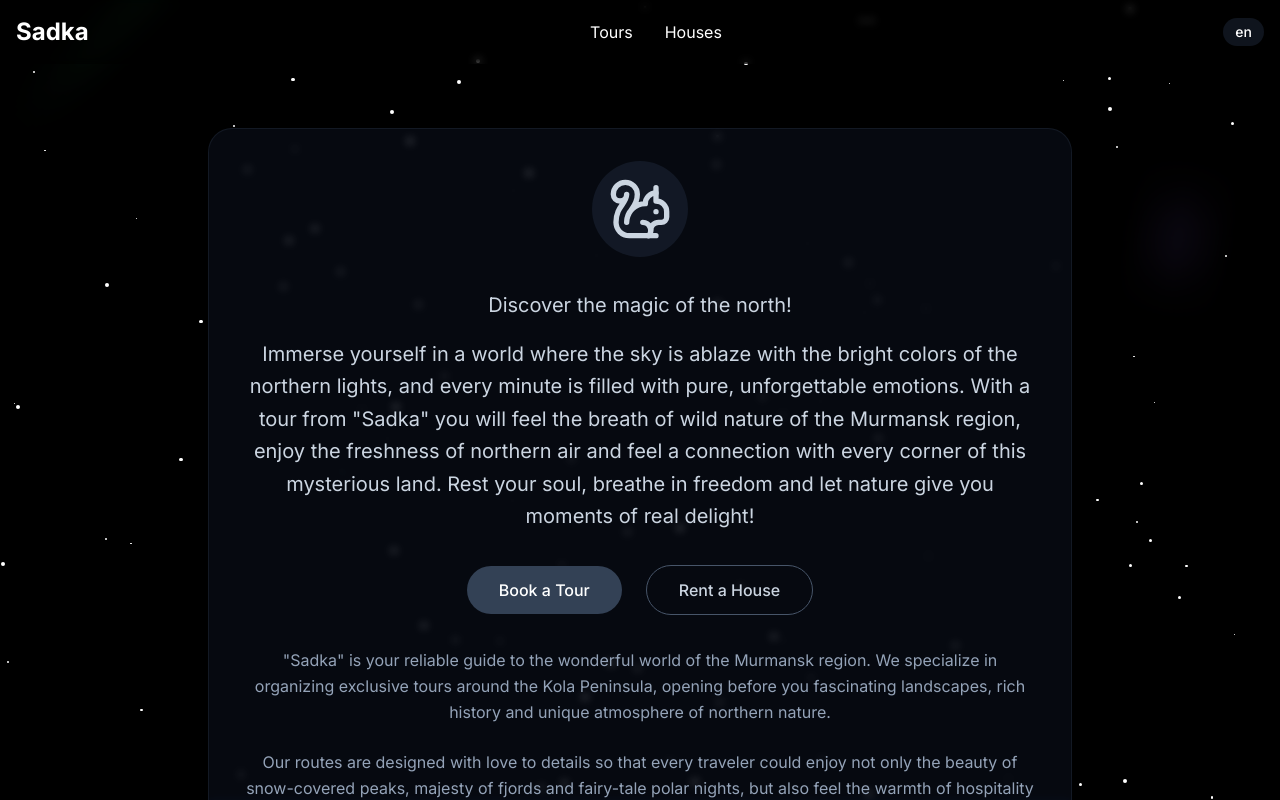
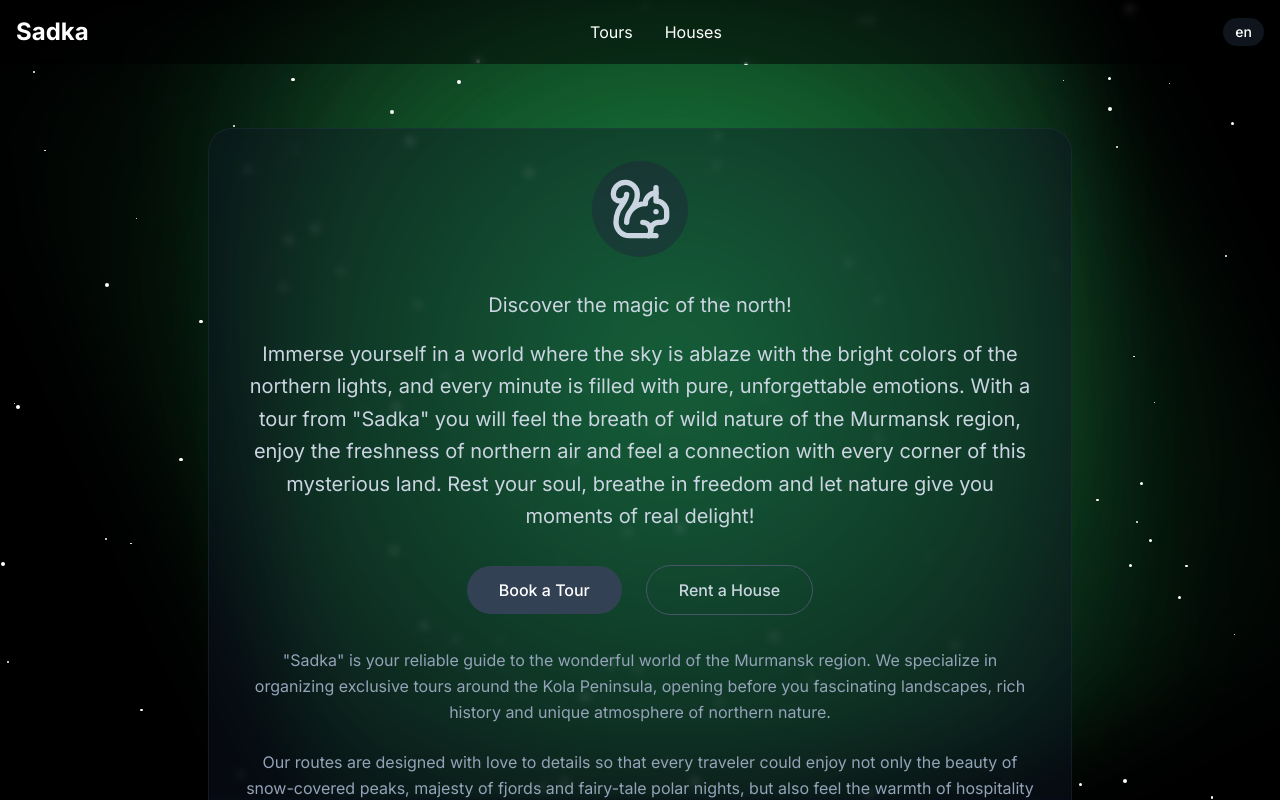
Before and after one commit to ul1dev/twinkling-sky-dreamscape, a React (Vite) app: page /en in a window 1280 px wide. Shown: the top 800 px of the page. Built offline with nearby package versions, Linux system fonts and the light colour scheme.

Commit message:
Improve header aesthetics
Update header styling to match a provided visual example, aiming for a shimmery and playful appearance.

```diff
--- a/src/index.css
+++ b/src/index.css
@@ -14,30 +14,35 @@
   }
 }
 
-@keyframes auroraFade {
-  0%, 100% { opacity: 0; }
-  25%, 75% { opacity: 0.5; }
-  50% { opacity: 0.8; }
+@keyframes auroraSwirl {
+  0% {
+    transform: translate(-50%, -50%) rotate(0deg) scale(1);
+    filter: brightness(1) blur(40px);
+  }
+  25% {
+    transform: translate(-45%, -55%) rotate(90deg) scale(1.1);
+    filter: brightness(1.2) blur(35px);
+  }
+  50% {
+    transform: translate(-55%, -45%) rotate(180deg) scale(0.9);
+    filter: brightness(0.8) blur(45px);
+  }
+  75% {
+    transform: translate(-45%, -55%) rotate(270deg) scale(1.2);
+    filter: brightness(1.1) blur(38px);
+  }
+  100% {
+    transform: translate(-50%, -50%) rotate(360deg) scale(1);
+    filter: brightness(1) blur(40px);
+  }
 }
 
-@keyframes aurora1 {
-  0% { transform: translate(-200%, -50%) rotate(-45deg) scaleY(0.5); }
-  100% { transform: translate(200%, -50%) rotate(-45deg) scaleY(0.5); }
-}
-
-@keyframes aurora2 {
-  0% { transform: translate(100%, -100%) rotate(10deg) scaleX(0.2); }
-  100% { transform: translate(-100%, 100%) rotate(10deg) scaleX(0.2); }
-}
-
-@keyframes aurora3 {
-  0% { transform: translate(-150%, 0%) rotate(-30deg) scale(0.3, 0.1); }
-  100% { transform: translate(150%, 0%) rotate(-30deg) scale(0.3, 0.1); }
-}
-
-@keyframes aurora4 {
-  0% { transform: translate(0%, -150%) rotate(60deg) scale(0.4, 0.2); }
-  100% { transform: translate(0%, 150%) rotate(60deg) scale(0.4, 0.2); }
+@keyframes shimmer {
+  0% { opacity: 0.3; }
+  25% { opacity: 0.8; }
+  50% { opacity: 0.5; }
+  75% { opacity: 0.9; }
+  100% { opacity: 0.3; }
 }
 
 .aurora {
@@ -50,128 +55,80 @@
 
 .aurora__item {
   position: absolute;
-  filter: blur(30px);
+  top: 50%;
+  left: 50%;
+  width: 100vh;
+  height: 100vh;
+  background: radial-gradient(
+    ellipse at center,
+    rgba(34, 197, 94, 0.4) 0%,
+    rgba(34, 197, 94, 0.2) 45%,
+    rgba(34, 197, 94, 0) 100%
+  );
+  filter: blur(40px);
   transform-origin: center;
+  opacity: 0;
 }
 
-/* Create multiple aurora items with different properties */
 .aurora__item:nth-child(1) {
-  top: 0%;
-  left: 20%;
-  width: 300px;
-  height: 15px;
   animation:
-    aurora1 20s linear infinite,
-    auroraFade 15s ease-in-out infinite;
-  background: linear-gradient(90deg,
-    rgba(34, 197, 94, 0) 0%,
-    rgba(34, 197, 94, 0.5) 50%,
+    auroraSwirl 30s ease-in-out infinite,
+    shimmer 8s ease-in-out infinite;
+}
+
+.aurora__item:nth-child(2) {
+  width: 80vh;
+  height: 80vh;
+  animation:
+    auroraSwirl 25s ease-in-out infinite reverse,
+    shimmer 10s ease-in-out infinite 2s;
+  background: radial-gradient(
+    ellipse at center,
+    rgba(34, 197, 94, 0.5) 0%,
+    rgba(34, 197, 94, 0.3) 40%,
     rgba(34, 197, 94, 0) 100%
   );
 }
 
-.aurora__item:nth-child(2) {
-  top: 30%;
-  right: 10%;
-  width: 500px;
-  height: 20px;
+.aurora__item:nth-child(3) {
+  width: 120vh;
+  height: 120vh;
   animation:
-    aurora2 25s linear infinite,
-    auroraFade 18s ease-in-out infinite 2s;
-  background: linear-gradient(90deg,
-    rgba(139, 92, 246, 0) 0%,
-    rgba(139, 92, 246, 0.5) 50%,
-    rgba(139, 92, 246, 0) 100%
-  );
-}
-
-.aurora__item:nth-child(3) {
-  top: 60%;
-  left: 40%;
-  width: 400px;
-  height: 12px;
-  animation:
-    aurora3 30s linear infinite,
-    auroraFade 20s ease-in-out infinite 5s;
-  background: linear-gradient(90deg,
-    rgba(14, 165, 233, 0) 0%,
-    rgba(14, 165, 233, 0.5) 50%,
-    rgba(14, 165, 233, 0) 100%
+    auroraSwirl 35s ease-in-out infinite,
+    shimmer 12s ease-in-out infinite 4s;
+  background: radial-gradient(
+    ellipse at center,
+    rgba(34, 197, 94, 0.3) 0%,
+    rgba(34, 197, 94, 0.2) 50%,
+    rgba(34, 197, 94, 0) 100%
   );
 }
 
 .aurora__item:nth-child(4) {
-  top: 20%;
-  left: 60%;
-  width: 600px;
-  height: 18px;
+  width: 90vh;
+  height: 90vh;
   animation:
-    aurora4 22s linear infinite,
-    auroraFade 16s ease-in-out infinite 3s;
-  background: linear-gradient(90deg,
-    rgba(34, 197, 94, 0) 0%,
-    rgba(34, 197, 94, 0.5) 50%,
+    auroraSwirl 28s ease-in-out infinite reverse,
+    shimmer 9s ease-in-out infinite 1s;
+  background: radial-gradient(
+    ellipse at center,
+    rgba(34, 197, 94, 0.6) 0%,
+    rgba(34, 197, 94, 0.3) 35%,
     rgba(34, 197, 94, 0) 100%
   );
 }
 
 .aurora__item:nth-child(5) {
-  top: 80%;
-  left: 30%;
-  width: 450px;
-  height: 15px;
+  width: 110vh;
+  height: 110vh;
   animation:
-    aurora2 28s linear infinite,
-    auroraFade 19s ease-in-out infinite 7s;
-  background: linear-gradient(90deg,
-    rgba(139, 92, 246, 0) 0%,
-    rgba(139, 92, 246, 0.5) 50%,
-    rgba(139, 92, 246, 0) 100%
-  );
-}
-
-.aurora__item:nth-child(6) {
-  top: 40%;
-  right: 20%;
-  width: 350px;
-  height: 10px;
-  animation:
-    aurora3 24s linear infinite,
-    auroraFade 17s ease-in-out infinite 4s;
-  background: linear-gradient(90deg,
-    rgba(14, 165, 233, 0) 0%,
-    rgba(14, 165, 233, 0.5) 50%,
-    rgba(14, 165, 233, 0) 100%
-  );
-}
-
-.aurora__item:nth-child(7) {
-  top: 10%;
-  left: 50%;
-  width: 550px;
-  height: 16px;
-  animation:
-    aurora1 26s linear infinite,
-    auroraFade 21s ease-in-out infinite 6s;
-  background: linear-gradient(90deg,
-    rgba(34, 197, 94, 0) 0%,
-    rgba(34, 197, 94, 0.5) 50%,
+    auroraSwirl 32s ease-in-out infinite,
+    shimmer 11s ease-in-out infinite 3s;
+  background: radial-gradient(
+    ellipse at center,
+    rgba(34, 197, 94, 0.4) 0%,
+    rgba(34, 197, 94, 0.2) 45%,
     rgba(34, 197, 94, 0) 100%
-  );
-}
-
-.aurora__item:nth-child(8) {
-  top: 70%;
-  right: 40%;
-  width: 400px;
-  height: 14px;
-  animation:
-    aurora4 23s linear infinite,
-    auroraFade 18s ease-in-out infinite 8s;
-  background: linear-gradient(90deg,
-    rgba(139, 92, 246, 0) 0%,
-    rgba(139, 92, 246, 0.5) 50%,
-    rgba(139, 92, 246, 0) 100%
   );
 }
 
```
